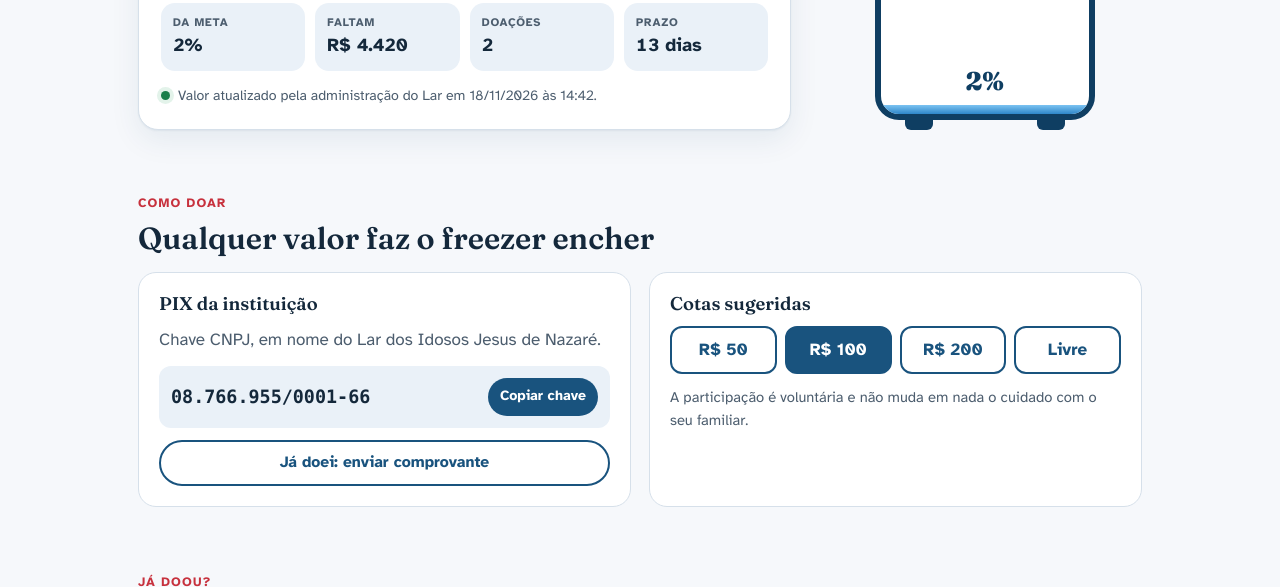
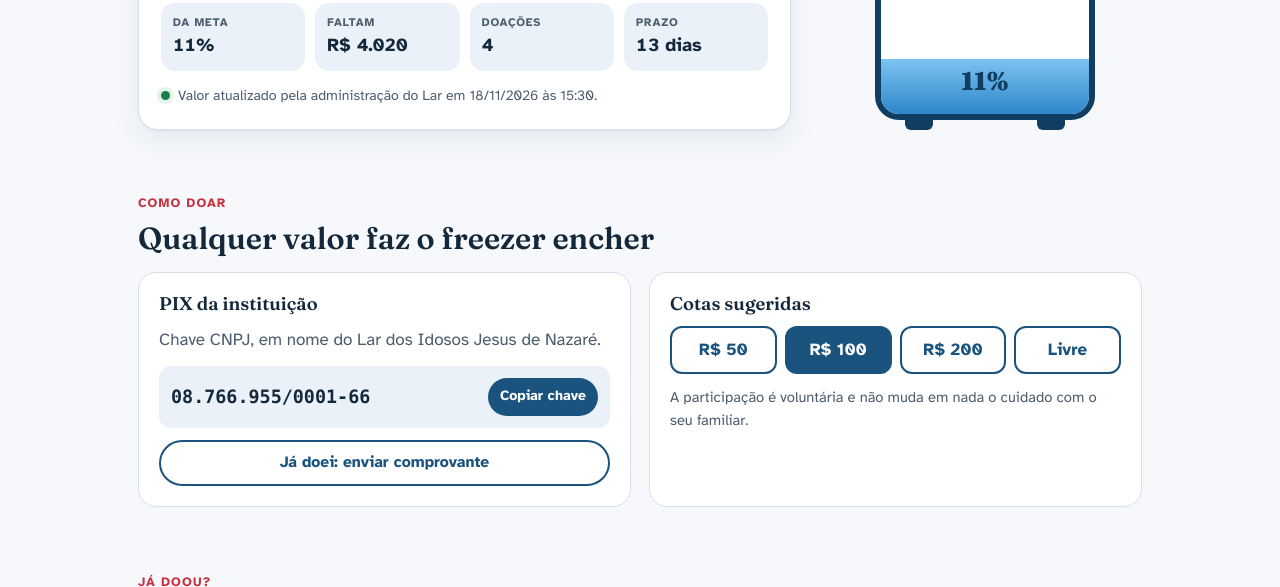
Before and after one commit to djustoiatp/campanhalijen, a plain HTML site: page index.html in a window 1280 px wide. Shown: the part 513-1100 px from the top of the page. Drawn offline with Linux system fonts and the light colour scheme.

Commit message:
Atualizar o index.html

```diff
--- a/index.html
+++ b/index.html
@@ -28,12 +28,14 @@
       e o texto que aparece embaixo dela.
    ===================================================================== */
 window.LIJEN_CFG = {
-  atualizado: "18/11/2026 14:42",
+  atualizado: "18/11/2026 15:30",
 
   doacoes: [
     // ["18/11", 100],
     ["18/11", 50],
     ["18/11", 30],
+    ["18/11", 100],
+    ["18/11", 300],
   ],
 
   etapas: [
```
